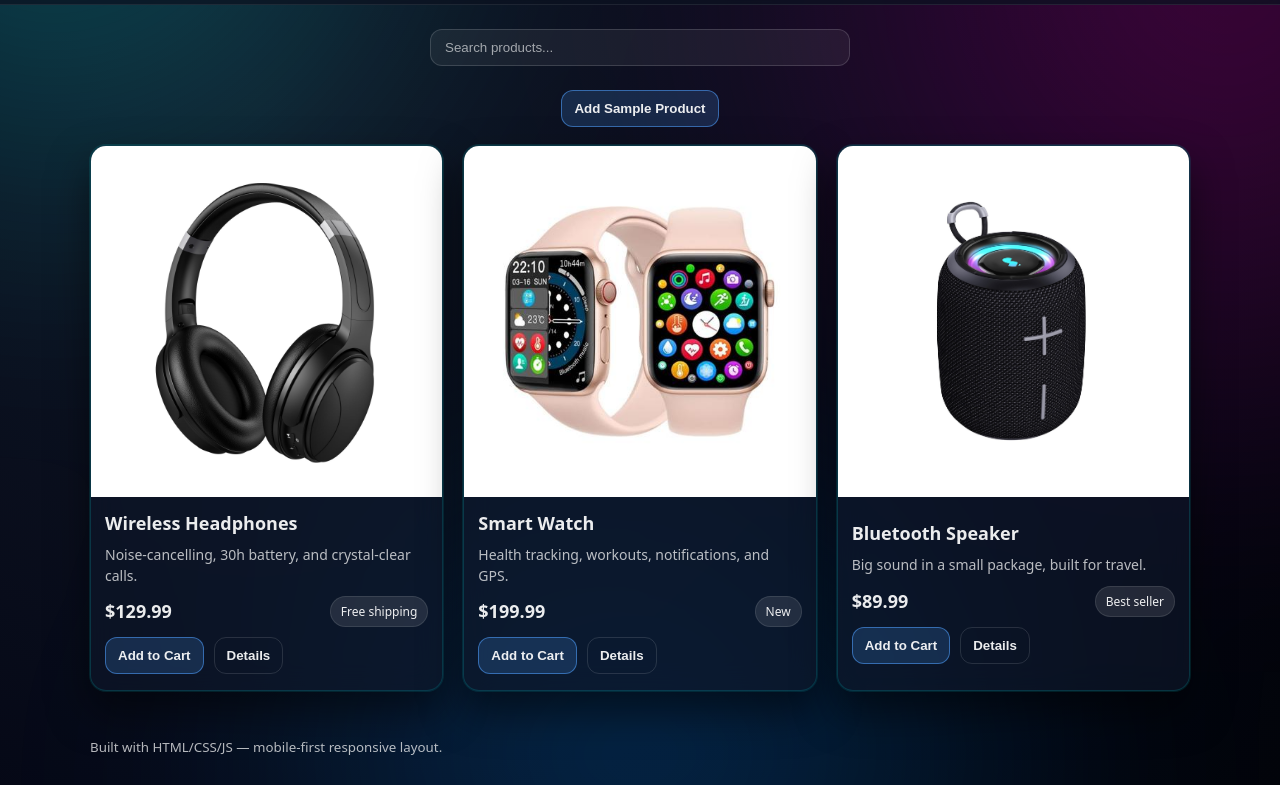
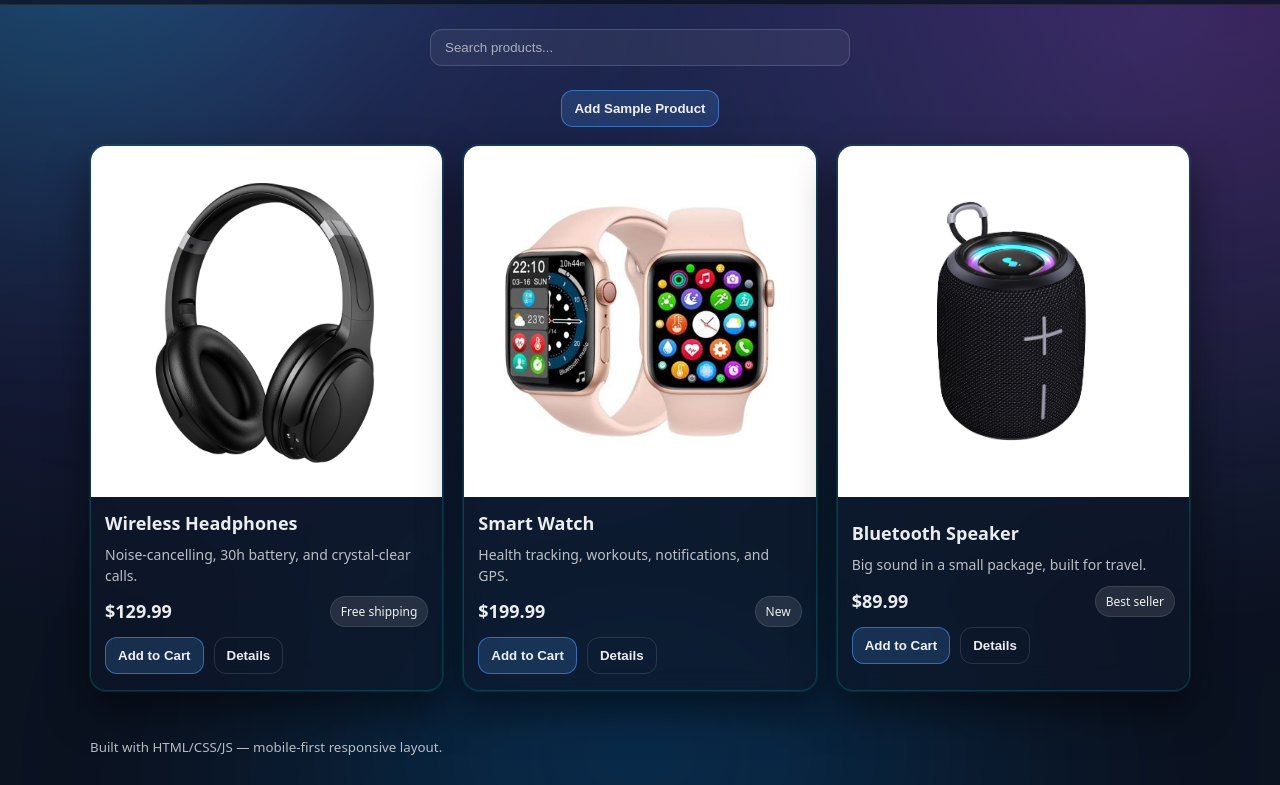
Before and after one commit to alerodriguessantos9-rgb/acadia-frontend-test, a plain HTML site: page index.html in a window 1280 px wide. Shown: the part 61-846 px from the top of the page. Drawn offline with Linux system fonts and the light colour scheme.

Commit message:
Add files via upload

```diff
--- a/styles.css
+++ b/styles.css
@@ -16,12 +16,18 @@ html, body {
 
 body {
   margin: 0;
-  min-height: 100vh;
   font-family: ui-sans-serif, system-ui, -apple-system, Segoe UI, Roboto, Arial, "Helvetica Neue";
+  background: var(--bg);
   color: var(--text);
-  position: relative;
-  overflow-x: hidden;
-  background: radial-gradient(circle at 20% 20%, #111827 0%, #050816 60%, #02040a 100%);
+}
+
+@media (min-width: 768px) {
+  body {
+    background:
+      radial-gradient(1000px 700px at 20% 0%, rgba(120, 90, 255, 0.25), transparent),
+      radial-gradient(800px 600px at 90% 10%, rgba(0, 200, 255, 0.18), transparent),
+      var(--bg);
+  }
 }
 
 .container {
```
